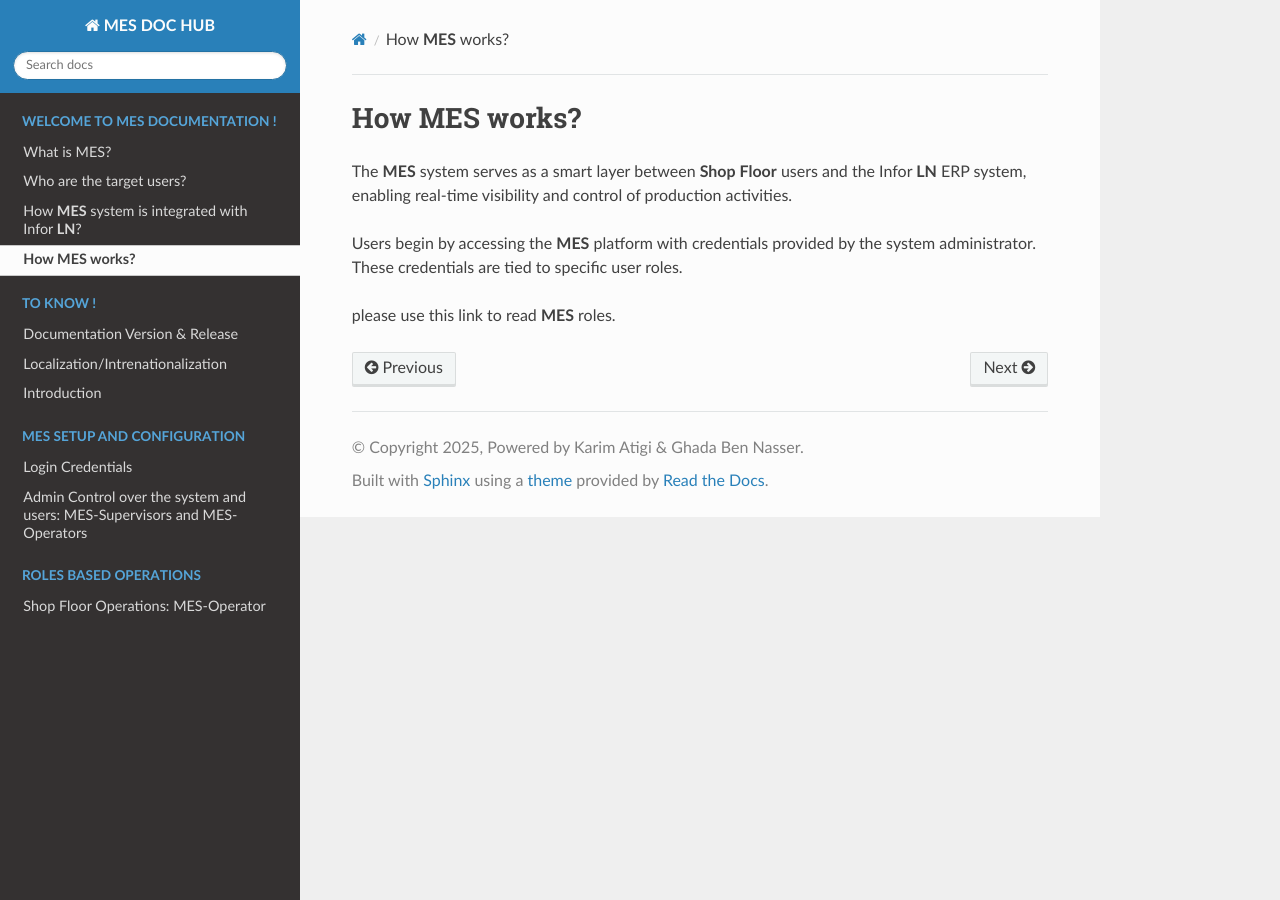
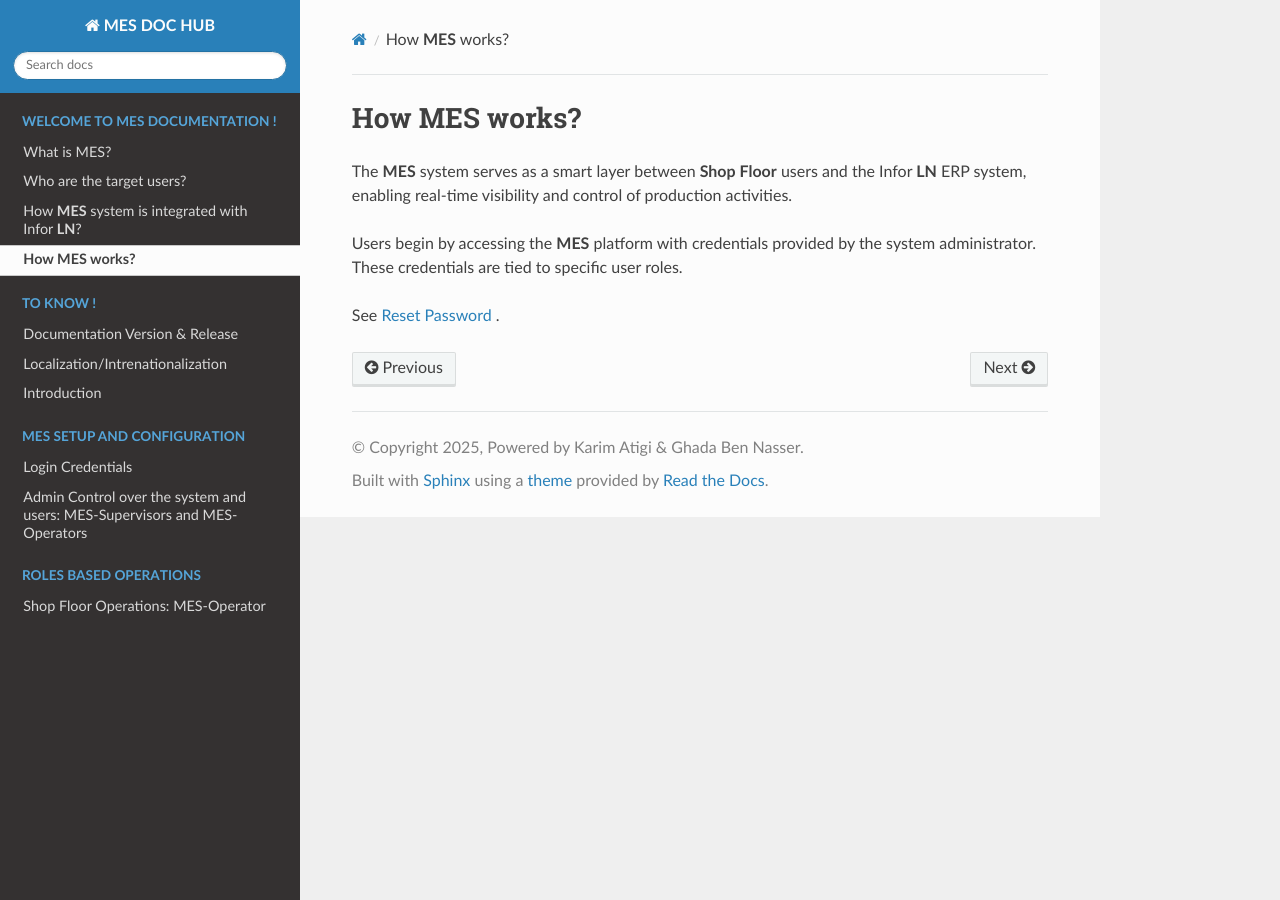
Before and after one commit to ghadiben0/-rtd-tutorial-ghadi2, a Sphinx documentation site: the page built from docs/source/mesfunction.rst, in a window 1280 px wide. Built offline with Sphinx 7.4.7 and the Read the Docs theme 3.1.0, drawn with Linux system fonts in a browser that asks for light colours.

Commit message:
Update mesfunction.rst

```diff
--- a/docs/source/mesfunction.rst
+++ b/docs/source/mesfunction.rst
@@ -5,4 +5,4 @@ The **MES** system serves as a smart layer between **Shop Floor** users and the
 
 Users begin by accessing the **MES** platform with credentials provided by the system administrator. These credentials are tied to specific user roles.
 
-please use this link to read **MES** roles.
+See :doc:`Reset Password <roles>` .
```
